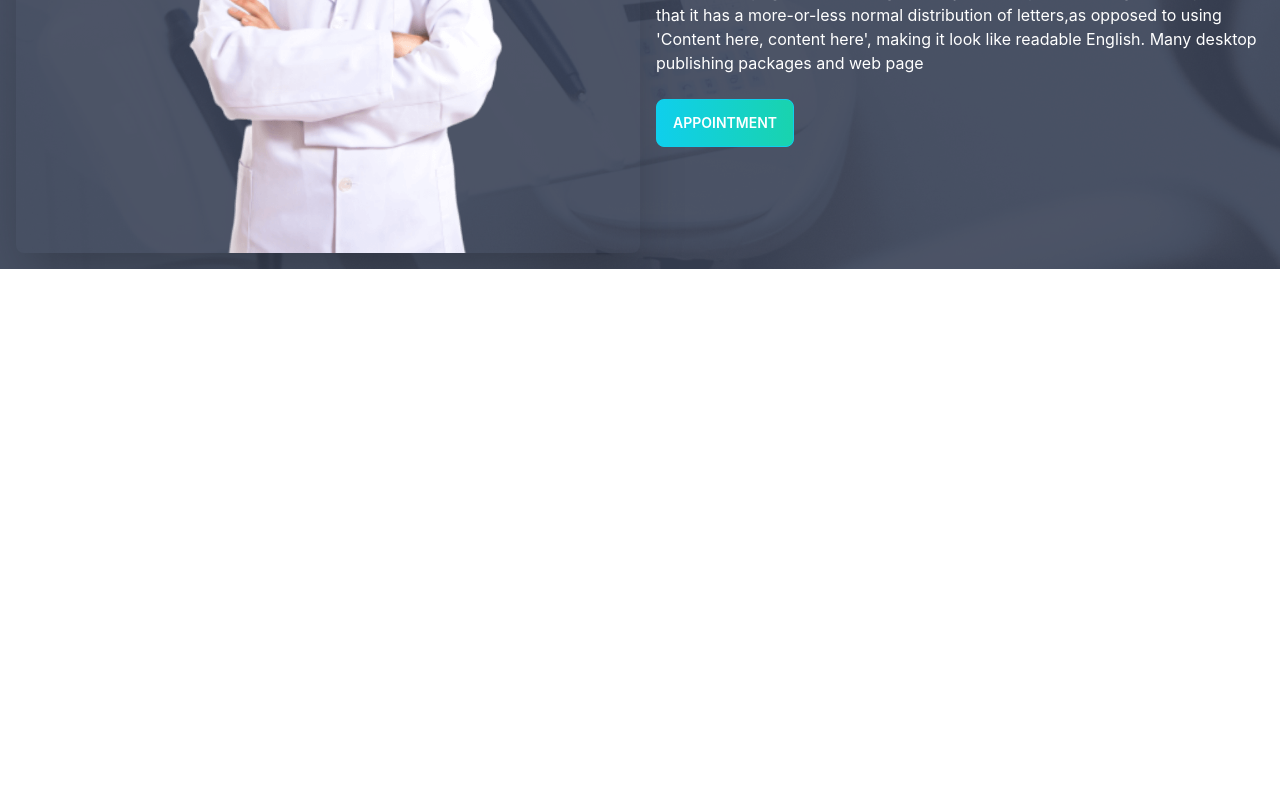
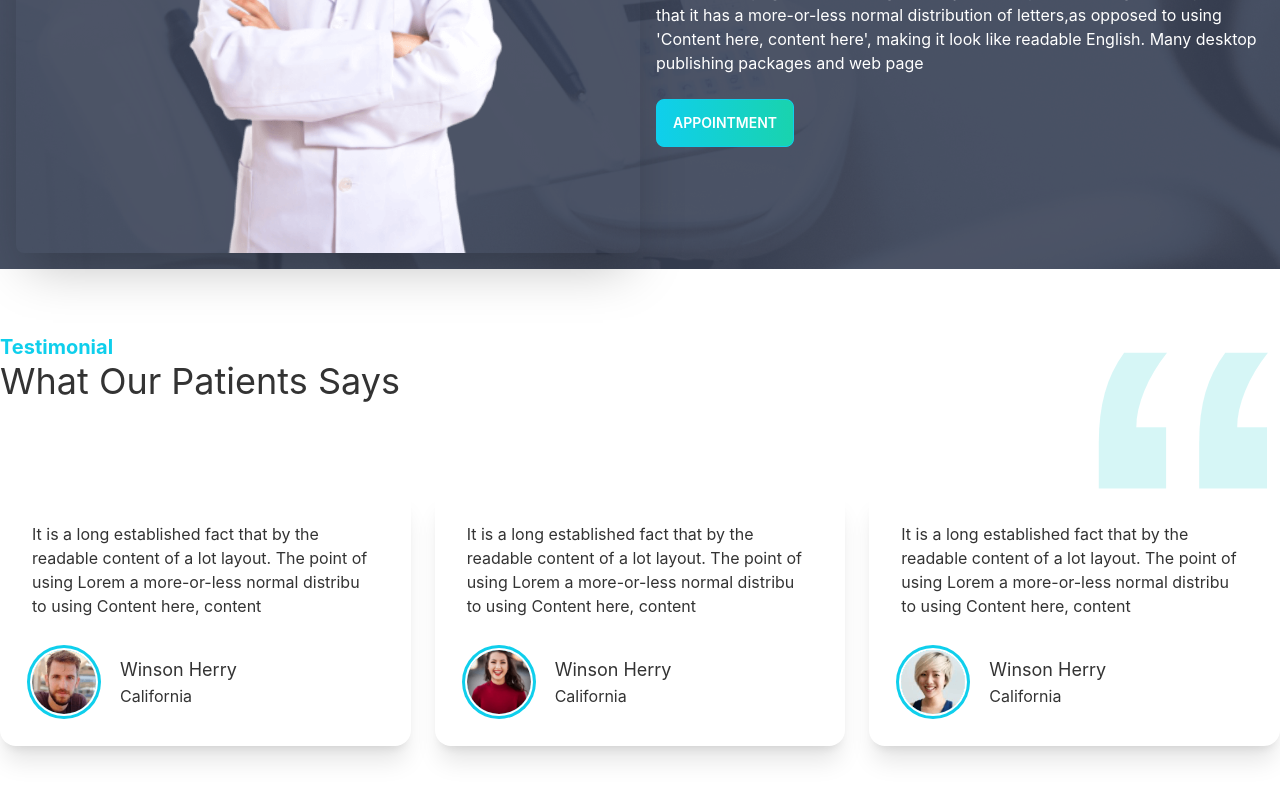
Before and after one commit to rokeyasultana/doctors-portal-client, a React (Create React App) app: page / in a window 1280 px wide. Shown: the part 1519-2319 px from the top of the page. Before the commit the page ends 1788 px from the top, so only its background shows below. Built offline with nearby package versions, Linux system fonts and the light colour scheme.

Commit message:
Testimonial

```diff
--- a/src/Pages/Home/Home/Home.js
+++ b/src/Pages/Home/Home/Home.js
@@ -3,6 +3,7 @@
 import InfoCards from './InfoCards/InfoCards';
 import MakeAppointment from './MakeAppointment';
 import Services from './Services/Services';
+import Testimonial from './Testimonial/Testimonial';
 
 const Home = () => {
     return (
@@ -11,6 +12,7 @@
             <InfoCards></InfoCards>
             <Services></Services>
             <MakeAppointment></MakeAppointment>
+            <Testimonial></Testimonial>
         </div>
     );
 };
--- /dev/null
+++ b/src/Pages/Home/Home/Testimonial/Review.js
@@ -0,0 +1,27 @@
+import React from 'react';
+
+const Review = ({ review }) => {
+    const { name, img, review: userReview, location } = review;
+    return (
+        <div>
+           <div className="card shadow-xl">
+            <div className="card-body">
+                <p>{userReview}</p>
+                <div className="flex items-center mt-6">
+                    <div className="avatar mr-6">
+                        <div className="w-16 rounded-full ring ring-primary ring-offset-base-100 ring-offset-2">
+                            <img src={img} alt="" />
+                        </div>
+                    </div>
+                    <div>
+                        <h5 className="text-lg">{name}</h5>
+                        <p>{location}</p>
+                    </div>
+                </div>
+            </div>
+        </div>
+        </div>
+    );
+};
+
+export default Review;
--- /dev/null
+++ b/src/Pages/Home/Home/Testimonial/Testimonial.js
@@ -0,0 +1,55 @@
+import React from 'react';
+import quote from '../../../../assets/icons/quote.svg';
+import people1 from '../../../../assets/images/people1.png';
+import people2 from '../../../../assets/images/people2.png';
+import people3 from '../../../../assets/images/people3.png';
+import Review from './Review';
+const Testimonial = () => {
+    const reviews = [
+        {
+            _id: 1,
+            name: 'Winson Herry',
+            img: people1,
+            review: 'It is a long established fact that by the readable content of a lot layout. The point of using Lorem a more-or-less normal distribu to using Content here, content',
+            location: 'California'
+        },
+        {
+            _id: 2,
+            name: 'Winson Herry',
+            img: people2,
+            review: 'It is a long established fact that by the readable content of a lot layout. The point of using Lorem a more-or-less normal distribu to using Content here, content',
+            location: 'California'
+        },
+        {
+            _id: 3,
+            name: 'Winson Herry',
+            img: people3,
+            review: 'It is a long established fact that by the readable content of a lot layout. The point of using Lorem a more-or-less normal distribu to using Content here, content',
+            location: 'California'
+        },
+    ]
+    return (
+        <section className='my-16'>
+            <div className='flex justify-between'>
+                <div>
+                    <h4 className="text-xl text-primary font-bold">Testimonial</h4>
+                    <h2 className="text-4xl">What Our Patients Says</h2>
+                </div>
+                <figure>
+                    <img className='w-24 lg:w-48' src={quote} alt="" />
+                </figure>
+            </div>
+            <div className='grid gap-6 grid-cols-1 md:grid-cols-2 lg:grid-cols-3'>
+                {
+                    reviews.map(review =><Review
+                        key={review._id}
+                        review={review}
+                    >
+                    </Review>)
+                }
+            </div>
+        </section>
+    );
+};
+
+export default Testimonial;
```
